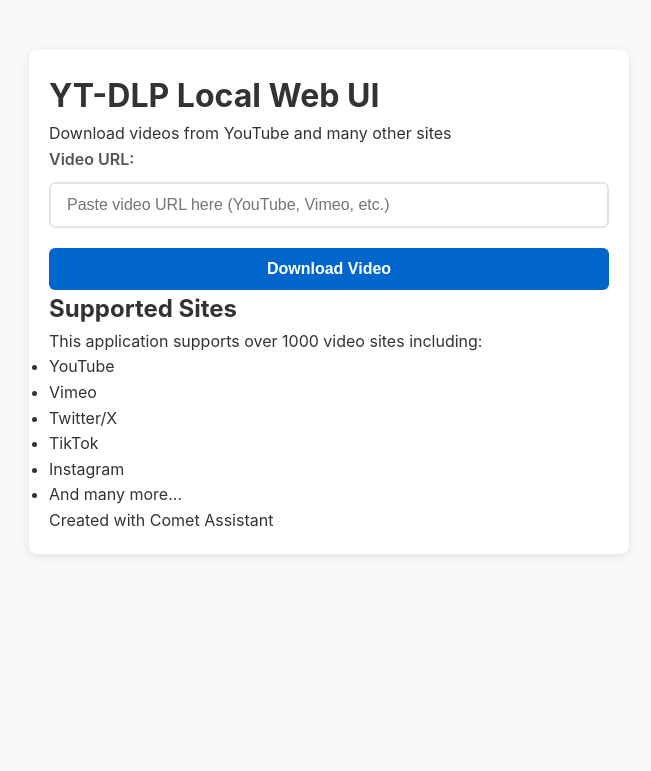
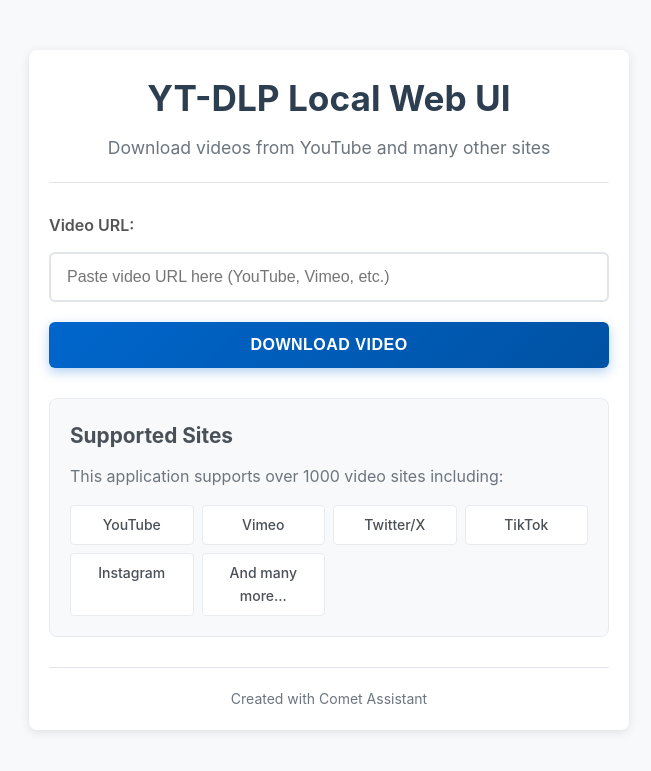
Before and after one commit to tantrum14/YT-DLP-Local-v3, a Flask app: page / in a window 1280 px wide. Shown: the top 771 px of the page, without its empty margins (311-962 px from the left). Run offline with Flask 3, Linux system fonts and the light colour scheme.

Commit message:
Update style.css with enhanced UI and flash message stylingUpdate style.css

```diff
--- a/static/style.css
+++ b/static/style.css
@@ -24,6 +24,71 @@
   box-shadow: 0 2px 10px rgba(0, 0, 0, 0.1);
 }
 
+/* Header styles */
+header {
+  text-align: center;
+  margin-bottom: 30px;
+  padding-bottom: 20px;
+  border-bottom: 1px solid #e1e5e9;
+}
+
+header h1 {
+  color: #2c3e50;
+  font-size: 2.2em;
+  margin-bottom: 8px;
+  font-weight: 700;
+}
+
+header p {
+  color: #6c757d;
+  font-size: 1.1em;
+}
+
+/* Flash messages container */
+.flash-messages {
+  margin: 20px 0;
+}
+
+/* Flash message styles */
+.flash-message {
+  display: flex;
+  align-items: center;
+  padding: 16px 20px;
+  margin: 12px 0;
+  border-radius: 8px;
+  font-weight: 500;
+  font-size: 16px;
+  border-left: 4px solid;
+  box-shadow: 0 2px 8px rgba(0, 0, 0, 0.1);
+  animation: slideIn 0.3s ease-out;
+}
+
+.flash-message .message-icon {
+  font-size: 20px;
+  margin-right: 12px;
+  flex-shrink: 0;
+}
+
+.flash-message .message-text {
+  flex: 1;
+}
+
+/* Success flash message */
+.flash-success {
+  background-color: #d4edda;
+  color: #155724;
+  border-left-color: #28a745;
+  border: 1px solid #c3e6cb;
+}
+
+/* Error flash message */
+.flash-error {
+  background-color: #f8d7da;
+  color: #721c24;
+  border-left-color: #dc3545;
+  border: 1px solid #f5c6cb;
+}
+
 /* Form styles */
 form {
   display: flex;
@@ -31,16 +96,23 @@
   gap: 20px;
 }
 
+/* Form group styling */
+.form-group {
+  display: flex;
+  flex-direction: column;
+  gap: 8px;
+}
+
 /* Input field styles */
 input[type="text"],
 input[type="url"],
 textarea {
   width: 100%;
-  padding: 12px 16px;
+  padding: 14px 16px;
   font-size: 16px;
   border: 2px solid #e1e5e9;
   border-radius: 6px;
-  transition: border-color 0.2s ease;
+  transition: border-color 0.2s ease, box-shadow 0.2s ease;
   background: white;
 }
 
@@ -62,7 +134,7 @@
 /* Button styles */
 button,
 input[type="submit"] {
-  padding: 12px 24px;
+  padding: 14px 28px;
   font-size: 16px;
   font-weight: 600;
   border: none;
@@ -74,41 +146,24 @@
   text-align: center;
 }
 
-/* Primary button */
-.btn-primary,
+/* Download button - primary styling */
+.download-btn,
 button[type="submit"],
 input[type="submit"] {
-  background-color: #0066cc;
+  background: linear-gradient(135deg, #0066cc 0%, #0052a3 100%);
   color: white;
+  font-weight: 700;
+  text-transform: uppercase;
+  letter-spacing: 0.5px;
+  box-shadow: 0 4px 12px rgba(0, 102, 204, 0.3);
 }
 
-.btn-primary:hover,
+.download-btn:hover,
 button[type="submit"]:hover,
 input[type="submit"]:hover {
-  background-color: #0052a3;
-  transform: translateY(-1px);
-}
-
-/* Secondary button */
-.btn-secondary {
-  background-color: #6c757d;
-  color: white;
-}
-
-.btn-secondary:hover {
-  background-color: #545b62;
-  transform: translateY(-1px);
-}
-
-/* Success button */
-.btn-success {
-  background-color: #28a745;
-  color: white;
-}
-
-.btn-success:hover {
-  background-color: #218838;
-  transform: translateY(-1px);
+  background: linear-gradient(135deg, #0052a3 0%, #003d7a 100%);
+  transform: translateY(-2px);
+  box-shadow: 0 6px 16px rgba(0, 102, 204, 0.4);
 }
 
 /* Disabled button */
@@ -118,33 +173,68 @@
   color: #6c757d;
   cursor: not-allowed;
   transform: none;
+  box-shadow: none;
 }
 
-/* Form group styling */
-.form-group {
-  display: flex;
-  flex-direction: column;
-  gap: 5px;
+/* Info section */
+.info-section {
+  margin-top: 30px;
+  padding: 20px;
+  background-color: #f8f9fa;
+  border-radius: 8px;
+  border: 1px solid #e9ecef;
 }
 
-/* Error and success message styles */
-.message {
-  padding: 12px 16px;
-  border-radius: 6px;
-  margin: 10px 0;
-  font-weight: 500;
+.info-section h2 {
+  color: #495057;
+  margin-bottom: 12px;
+  font-size: 1.3em;
 }
 
-.message.error {
-  background-color: #f8d7da;
-  color: #721c24;
-  border: 1px solid #f5c6cb;
+.info-section p {
+  color: #6c757d;
+  margin-bottom: 15px;
 }
 
-.message.success {
-  background-color: #d4edda;
-  color: #155724;
-  border: 1px solid #c3e6cb;
+.supported-sites {
+  display: grid;
+  grid-template-columns: repeat(auto-fit, minmax(120px, 1fr));
+  gap: 8px;
+  list-style: none;
+  padding: 0;
+}
+
+.supported-sites li {
+  padding: 8px 12px;
+  background-color: white;
+  border: 1px solid #e9ecef;
+  border-radius: 4px;
+  text-align: center;
+  color: #495057;
+  font-weight: 500;
+  font-size: 14px;
+}
+
+/* Footer */
+footer {
+  text-align: center;
+  margin-top: 30px;
+  padding-top: 20px;
+  border-top: 1px solid #e1e5e9;
+  color: #6c757d;
+  font-size: 14px;
+}
+
+/* Animation for flash messages */
+@keyframes slideIn {
+  from {
+    opacity: 0;
+    transform: translateY(-10px);
+  }
+  to {
+    opacity: 1;
+    transform: translateY(0);
+  }
 }
 
 /* Responsive design */
@@ -152,6 +242,14 @@
   .container {
     margin: 20px;
     padding: 15px;
+  }
+
+  header h1 {
+    font-size: 1.8em;
+  }
+
+  .supported-sites {
+    grid-template-columns: repeat(auto-fit, minmax(100px, 1fr));
   }
 
   input[type="text"],
@@ -189,4 +287,4 @@
   100% { transform: rotate(360deg); }
 }
 
-/* created with Comet Assistant */
+/* Created with Comet Assistant */
```
